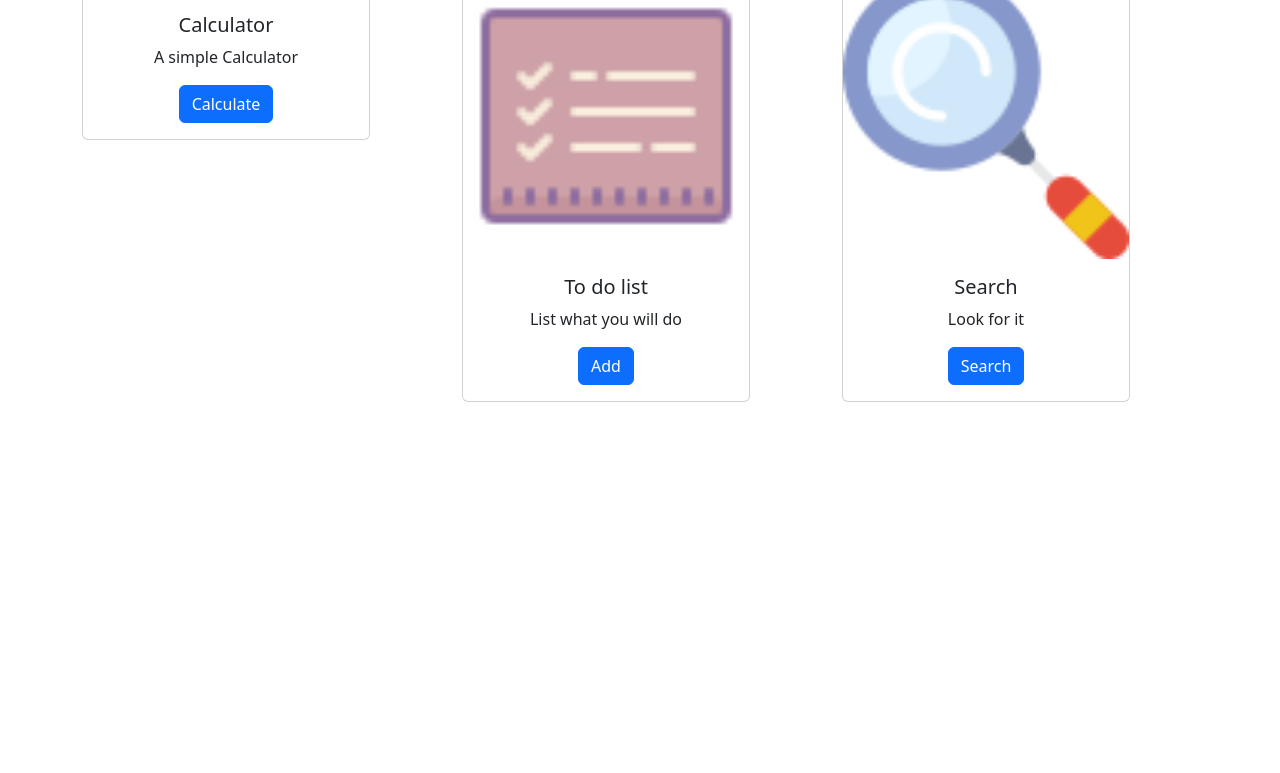
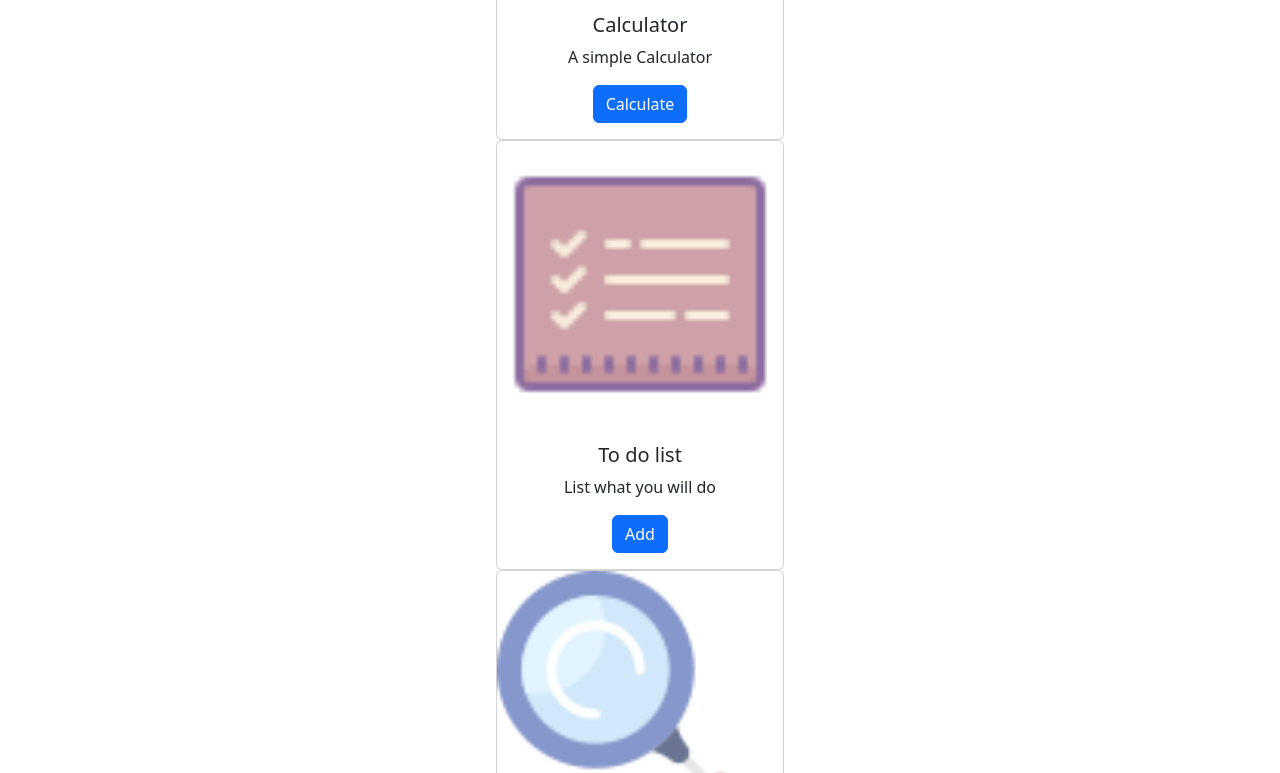
Before and after one commit to JhnDm/DOMO-MY-APP, a plain HTML site: page index.html in a window 1280 px wide. Shown: the part 140-913 px from the top of the page. Before the commit the page ends 800 px from the top, so only its background shows below. Drawn offline with nearby package versions, Linux system fonts and the light colour scheme.

Commit message:
Changed the cards placement to center

```diff
--- a/index.html
+++ b/index.html
@@ -46,8 +46,8 @@
 </nav>
 <body>
     <center><h1>My Applications</h1></center>
-<div class="container text-center">
-    <div class="row align-items-start">
+
+     <center>
       <div class="col">
         <div class="card" style="width: 18rem;">
             <img src="./img/icons8-calculator-80.png" class="card-img-top" alt="Calc Icon">
@@ -76,7 +76,7 @@
               <p class="card-text">Look for it</p>
               <a href="dynamicsearch.html" class="btn btn-primary">Search</a>
             </div>
-          </div>
+          </div></center>
       </div>
     </div>
   </div>
```
